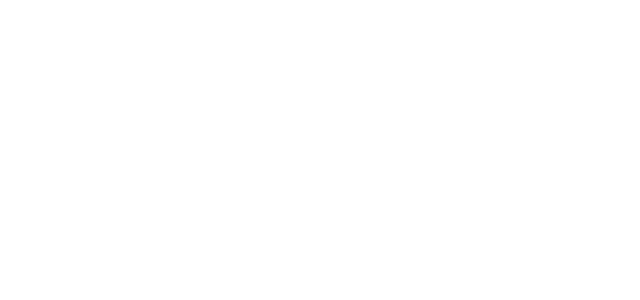
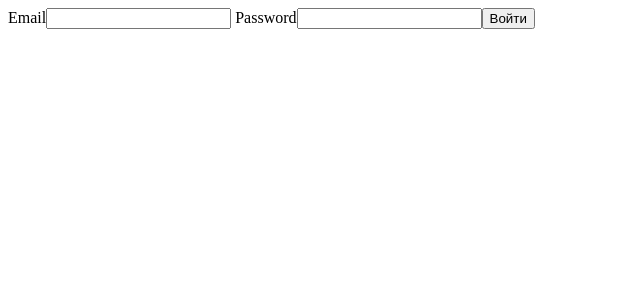
Before and after one commit to L1Z3B3ZE/VueCLI, a Vue app: page /login in a window 1280 px wide. Before the commit this address had no page. Shown: the top 300 px of the page, without its empty margins (0-640 px from the left). Built offline with nearby package versions, Linux system fonts and the light colour scheme.

Commit message:
Начальная реализация входа

```diff
--- /dev/null
+++ b/src/components/Login.vue
@@ -0,0 +1,48 @@
+<template>
+  <div class="login">
+    <form class="form" @submit.prevent="login">
+      Email<input type="text" v-model="email">
+      Password<input type="password" v-model="password">
+      <button type="submit">Войти</button>
+    </form>
+    <p v-if="error">{{ error }}</p>
+  </div>
+</template>
+
+<script>
+export default {
+  data() {
+    return {
+      url: 'https://jurapro.bhuser.ru/api-shop',
+      email: '',
+      password: '',
+      error: ''
+    }
+  },
+  methods: {
+    async login() {
+      const user = {
+        email: this.email,
+        password: this.password
+      };
+
+
+      const response = await fetch(this.url + '/login', {
+        method: 'POST',
+        headers: {
+          'Content-Type': 'application/json'
+        },
+        body: JSON.stringify(user)
+      });
+
+      if (response.ok) {
+        const userToken = await response.json();
+        localStorage.setItem('userToken', userToken.data.user_token);
+        this.$router.push('/');
+      } else {
+        this.error = "Неверные учетные данные";
+      }
+    }
+  }
+}
+</script>
--- a/src/components/Registration.vue
+++ b/src/components/Registration.vue
@@ -40,7 +40,7 @@
       });
 
       if (response.ok) {
-        this.$router.push('/login'); // Перенаправляем пользователя на авторизацию
+        this.$router.push('/login');
       } else {
         this.error = "Ошибка при регистрации";
         console.error('Ошибка:', this.error);
--- a/src/router/index.js
+++ b/src/router/index.js
@@ -1,6 +1,7 @@
 import { createRouter, createWebHistory } from 'vue-router'
 import HomeView from '../views/HomeView.vue'
 import Registration from "@/components/Registration.vue";
+import Login from "@/components/Login.vue";
 
 const routes = [
   {
@@ -13,6 +14,11 @@
     name: 'signup',
     component: Registration
   },
+  {
+    path: '/login',
+    name: 'login',
+    component: Login
+  },
 ]
 
 const router = createRouter({
--- a/src/views/HomeView.vue
+++ b/src/views/HomeView.vue
@@ -2,6 +2,7 @@
   <header>
     <h1 class="catalog" @click="getCatalogProduct">Каталог</h1>
     <router-link to="/signup">Sign Up</router-link>
+    <router-link to="/login">Login</router-link>
   </header>
   <div v-for="product in products" :key="product.id" class="catalog">
     <div class="product">
```
